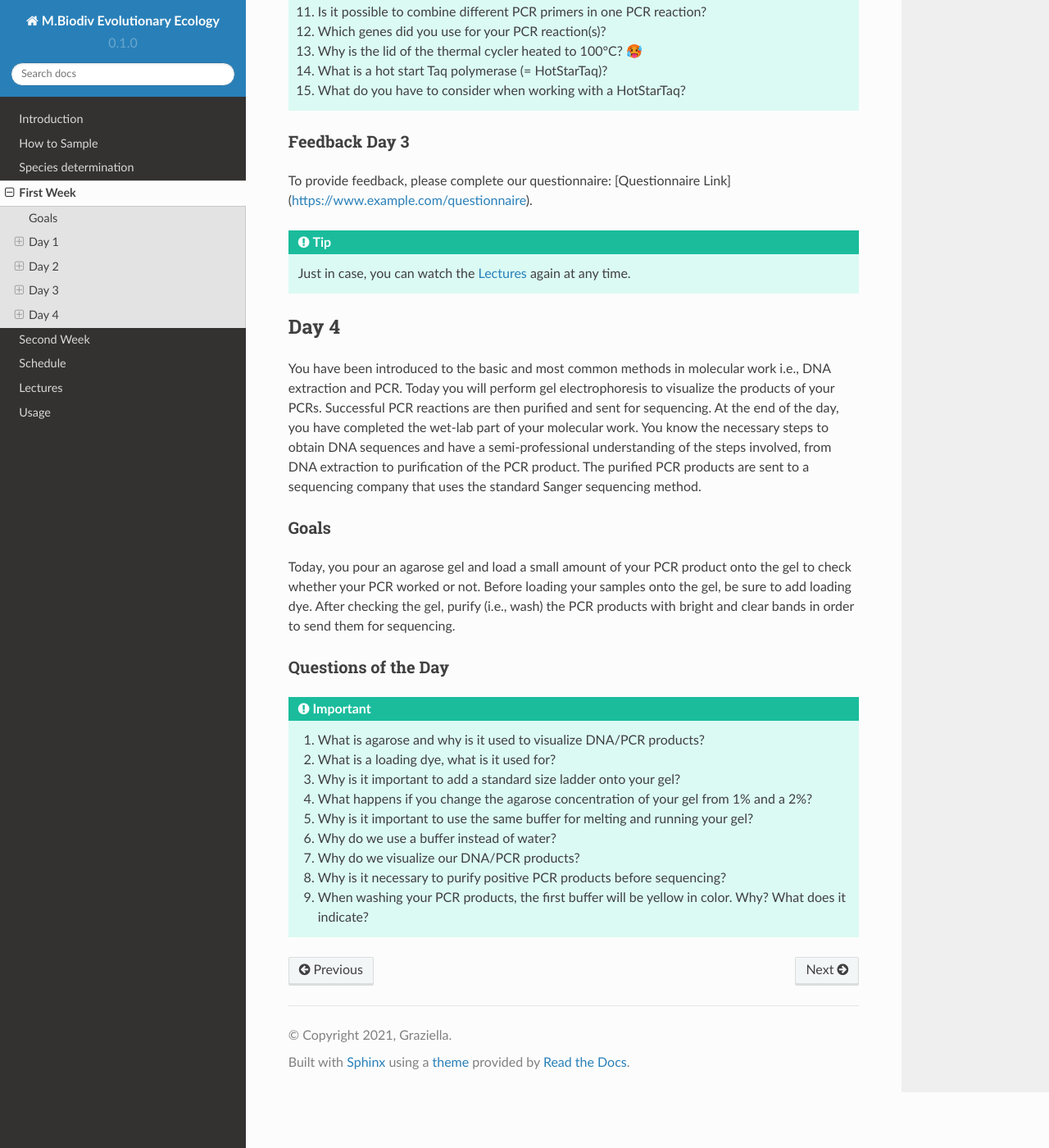
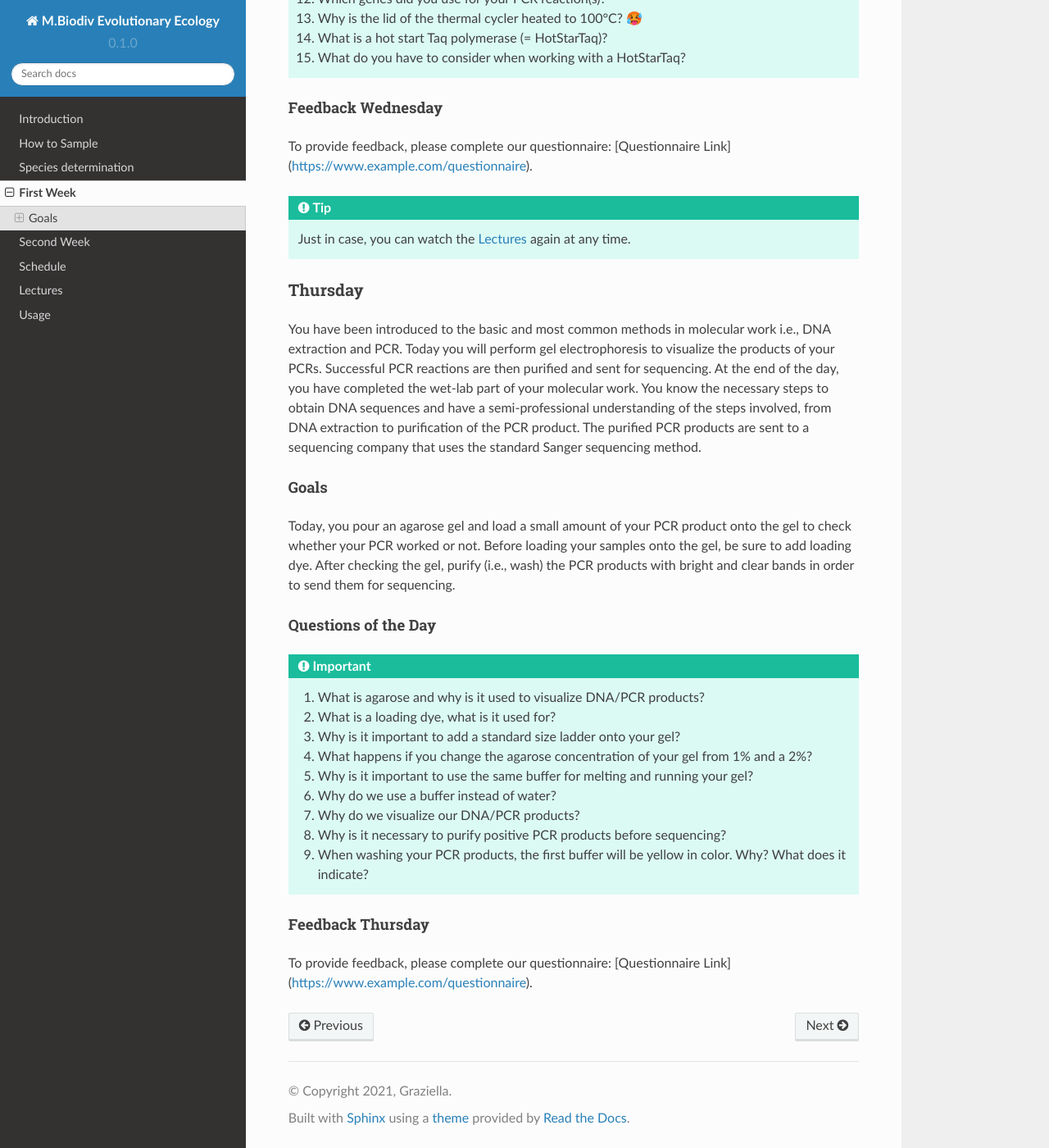
Before and after one commit to bheimbu/evolutionary_ecology, a Sphinx documentation site: the page built from docs/source/first_week.rst, in a window 1280 px wide and 1400 px high, scrolled down 5131 px. Shown: the whole window at 82% size. Built offline with Sphinx 7.4.7 and the Read the Docs theme 2.0.0, drawn with Linux system fonts in a browser that asks for light colours; some of the changed text lies outside the part shown.

Commit message:
Update first_week.rst

```diff
--- a/docs/source/first_week.rst
+++ b/docs/source/first_week.rst
@@ -17,9 +17,9 @@
 	  - be able to explain how a PCR works and how to visualize the results.
 	  - be able to tell the differences between the different genes (markers) we will use for the PCRs.
 	  - understand how Sanger sequencing works, why we are using it in this course and how to prepare samples for Sanger sequencing.
-
-Day 1
------
+------
+Monday
+------
 You already know, how to collect soil animals. In the morning, we start with a general introduction to the soil fauna. In the afternoon, we work with oribatid mites only. And at the end of the day, you have a collection of different mite species, roughly divided into distinct morphological types (morphotypes).
 In the morning, you will have a general introduction into soil animal systematics and meet the most common representatives to make you familiar with the term “mesofauna”.
 You will also receive an introduction to the taxonomy and phylogeny of oribatid mites and learn more about their characteristic body plans and lifestyles, which will help you to distinguish oribatid mites from other mites.
@@ -44,15 +44,16 @@
 	  - The remaining individuals (up to eight or more, at least one ore two are required depending on your total number) go into 2 ml tubes. Label them in the same way as the samples in the glass vials.
 	  - Write down three to five characters (morphological and/or behavioural) of three oribatid mite species. Keep your notes, we will be using them later in this course.
 
-Feedback Day 1
-^^^^^^^^^^^^^^
+Feedback Monday
+^^^^^^^^^^^^^^^
 To provide feedback, please complete our questionnaire: [Questionnaire Link](https://www.example.com/questionnaire).
 
 .. tip::
    Just in case, you can watch the :ref:`lectures` again at any time.
 
-Day 2
------
+-------
+Tuesday
+-------
 Goals
 ^^^^^
 Yesterday, you collected oribatid mites that were slowly cooking in lactic acid over night to brighten them for better examination under the microscope. Without this treatment, it would be impossible to recognize important morphological features.
@@ -82,15 +83,16 @@
 .. important::
     Why will we use the undetermined morphospecies for molecular work?
 
-Feedback Day 2
-^^^^^^^^^^^^^^
+Feedback Tuesday
+^^^^^^^^^^^^^^^^
 To provide feedback, please complete our questionnaire: [Questionnaire Link](https://www.example.com/questionnaire).
 
 .. tip::
    Just in case, you can watch the :ref:`lectures` again at any time.
 
-Day 3
-------
+---------
+Wednesday
+---------
 Summary
 ^^^^^^^
 We start the day with revising what you have learned so far. By today you are able to recognize oribatid mites in general and to sort morphotypes into the six major groups (Palaeosomata, Parhyposomata, Enarthronota, Mixonomata, Desmonomata, and Brachypylina). You can name a handful of characters that are typical for each group and can assign at least one species to at least four of the six major groups. You know where oribatid mites live, and you have a general understanding of their ecology and phylogeny.
@@ -137,15 +139,16 @@
   14. What is a hot start Taq polymerase (= HotStarTaq)?
   15. What do you have to consider when working with a HotStarTaq?
 
-Feedback Day 3
-^^^^^^^^^^^^^^
+Feedback Wednesday
+^^^^^^^^^^^^^^^^^^
 To provide feedback, please complete our questionnaire: [Questionnaire Link](https://www.example.com/questionnaire).
 
 .. tip::
    Just in case, you can watch the :ref:`lectures` again at any time.
 
-Day 4
------
+--------
+Thursday
+--------
 You have been introduced to the basic and most common methods in molecular work i.e., DNA extraction and PCR. Today you will perform gel electrophoresis to visualize the products of your PCRs. Successful PCR reactions are then purified and sent for sequencing.
 At the end of the day, you have completed the wet-lab part of your molecular work. You know the necessary steps to obtain DNA sequences and have a semi-professional understanding of the steps involved, from DNA extraction to purification of the PCR product.
 The purified PCR products are sent to a sequencing company that uses the standard Sanger sequencing method.
@@ -166,3 +169,7 @@
   7. Why do we visualize our DNA/PCR products?
   8. Why is it necessary to purify positive PCR products before sequencing?
   9. When washing your PCR products, the first buffer will be yellow in color. Why? What does it indicate?
+
+Feedback Thursday
+^^^^^^^^^^^^^^^^^
+To provide feedback, please complete our questionnaire: [Questionnaire Link](https://www.example.com/questionnaire).
```
